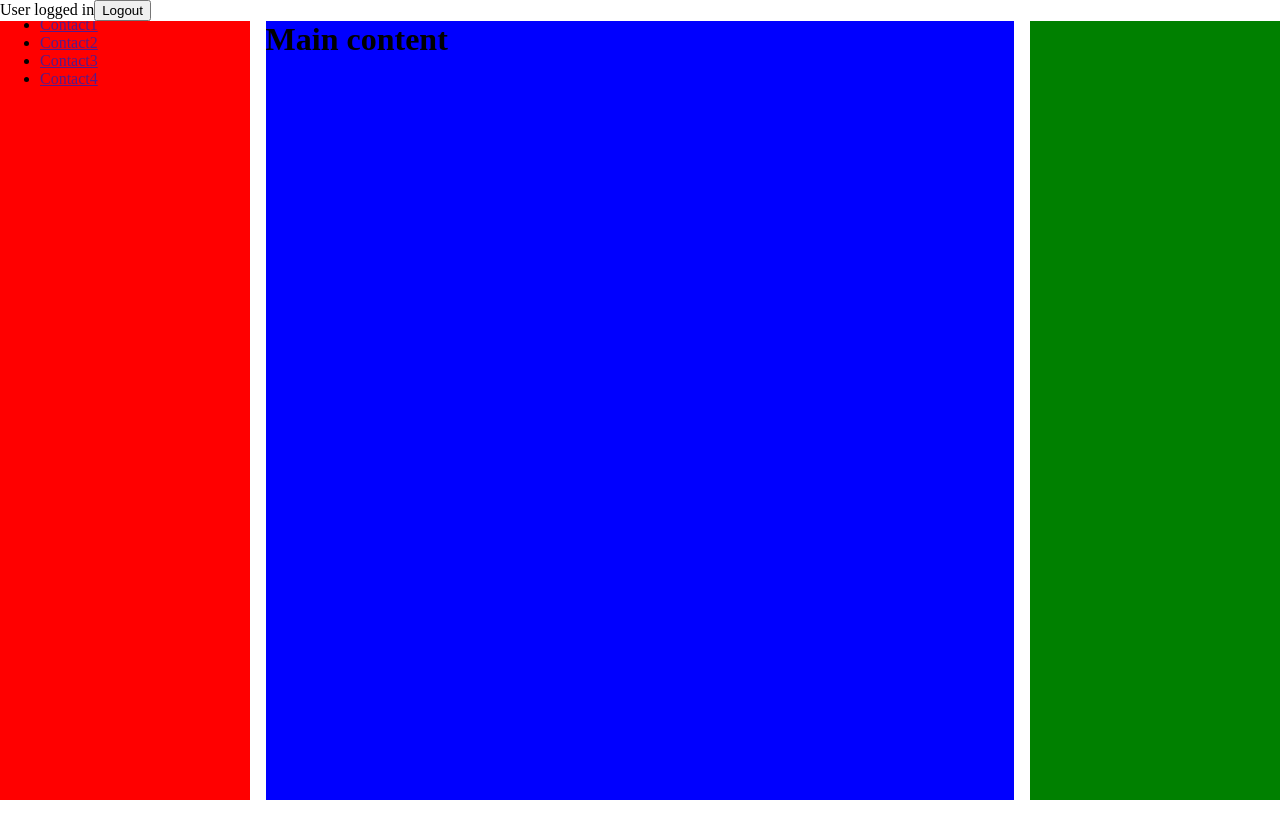
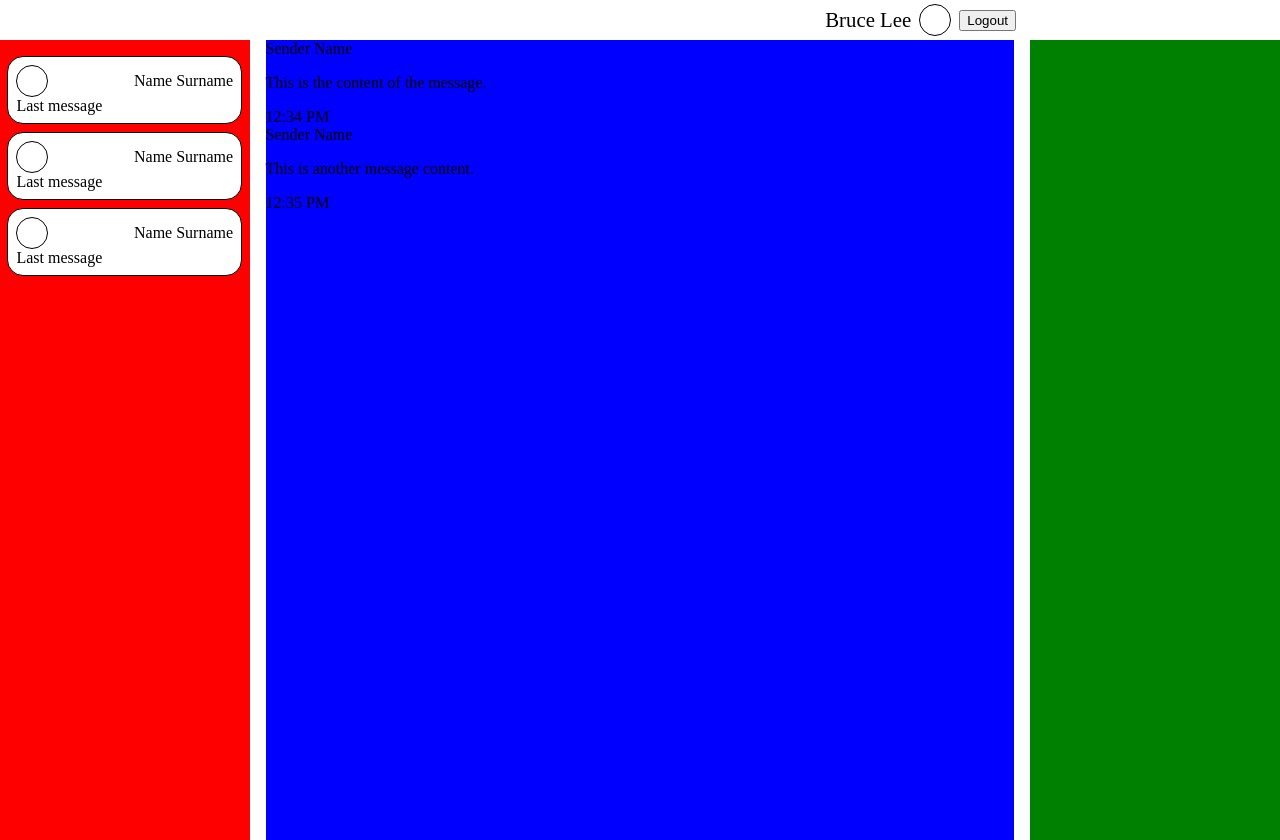
Before and after one commit to Serp-ent/messaging_app, a React (Vite) app in the folder frontend/: page / in a window 1280 px wide. Before the commit the page ends 800 px from the top, so only its background shows below. Built offline with nearby package versions, Linux system fonts and the light colour scheme; sample sign-in values are in the browser's storage.

Commit message:
Add style for conversations

```diff
--- a/frontend/src/Header.jsx
+++ b/frontend/src/Header.jsx
@@ -9,8 +9,9 @@ export default function Header() {
     <header className={styles.header}>
       {user ? (
 
-        <div>
-          User logged in
+        <div className={styles.profileHeader}>
+          <div> Bruce Lee </div>
+          <div className={styles.userAvatar}></div>
           <button onClick={logout}>Logout</button>
         </div>
       ) : (
@@ -19,7 +20,10 @@ export default function Header() {
           <Link to={'/register'}>Register</Link>
         </>
       )
+
       }
-    </header>
+
+      <div className={styles.spacer}></div>
+    </header >
   );
 }
--- a/frontend/src/Header.module.css
+++ b/frontend/src/Header.module.css
@@ -1,8 +1,30 @@
 .header {
-  display: block;
   width: 100%;
-  position: fixed;
+  position: sticky;
   top: 0;
   z-index: 1000;
   background-color: white;
+  display: flex;
+  justify-content: flex-end;
+  align-items: center;
+  height: 40px;
+  gap: 8px;
 }
+
+.userAvatar {
+  border: 1px solid black;
+  width: 30px;
+  height: 30px;
+  border-radius: 50%;
+}
+
+.spacer {
+  width: 20%;
+}
+
+.profileHeader {
+  display: flex;
+  gap: 8px;
+  align-items: center;
+  font-size: 1.3rem;
+}
--- a/frontend/src/Home.jsx
+++ b/frontend/src/Home.jsx
@@ -11,16 +11,48 @@ export default function Home() {
   return (
     <div className={styles.mainContainer}>
       <aside className={`${styles.sidebarLeft} ${isMenuOpen ? styles.open : ''}`}>
-        <ul>
-          <li><a href="">Contact1</a></li>
-          <li><a href="">Contact2</a></li>
-          <li><a href="">Contact3</a></li>
-          <li><a href="">Contact4</a></li>
+        <ul className={styles.conversationList}>
+          <li className={styles.conversation}>
+            <div className={styles.userInfo}>
+              <div className={styles.conversationAvatar}>
+              </div>
+              <div> Name Surname </div>
+            </div>
+            <div>Last message</div>
+          </li>
+
+          <li className={styles.conversation}>
+            <div className={styles.userInfo}>
+              <div className={styles.conversationAvatar}>
+              </div>
+              <div> Name Surname </div>
+            </div>
+            <div>Last message</div>
+          </li>
+
+          <li className={styles.conversation}>
+            <div className={styles.userInfo}>
+              <div className={styles.conversationAvatar}>
+              </div>
+              <div> Name Surname </div>
+            </div>
+            <div>Last message</div>
+          </li>
+
         </ul>
       </aside>
 
       <main className={styles.main}>
-        <h1>Main content</h1>
+        <div className={styles.messageBubble}>
+          <span className={styles.sender}>Sender Name</span>
+          <p>This is the content of the message.</p>
+          <time dateTime="2024-08-16T12:34">12:34 PM</time>
+        </div>
+        <div className={styles.messageBubble}>
+          <span className={styles.sender}>Sender Name</span>
+          <p>This is another message content.</p>
+          <time dateTime="2024-08-16T12:35">12:35 PM</time>
+        </div>
       </main>
 
       <aside className={styles.sidebarRight}>
--- a/frontend/src/Home.module.css
+++ b/frontend/src/Home.module.css
@@ -21,8 +21,6 @@
 .menuButton {
   display: none;
   position: fixed;
-  top: 20px;
-  left: 20px;
   font-size: 30px;
   background: none;
   border: none;
@@ -38,6 +36,39 @@
   height: 100%;
   background-color: rgba(0, 0, 0, 0.5);
   z-index: 1000;
+}
+
+.conversationList {
+  list-style-type: none;
+  padding: 0;
+  display: flex;
+  flex-direction: column;
+  gap: 8px;
+  align-items: center;
+}
+
+.conversation {
+  box-sizing: border-box;
+  border: 1px solid black;
+  width: 94%;
+  padding: 8px;
+  background-color: white;
+  align-items: center;
+  justify-content: space-between;
+  border-radius: 16px;
+}
+
+.userInfo {
+  display: flex;
+  justify-content: space-between;
+  align-items: center;
+}
+
+.conversationAvatar {
+  width: 30px;
+  height: 30px;
+  border: 1px solid black;
+  border-radius: 50%;
 }
 
 @media (max-width: 1024px) {
@@ -58,6 +89,7 @@
   .sidebarLeft {
     transform: translateX(-100%);
     position: fixed;
+    top: 0;
     width: 200px;
     height: 100%;
     z-index: 1002;
```
